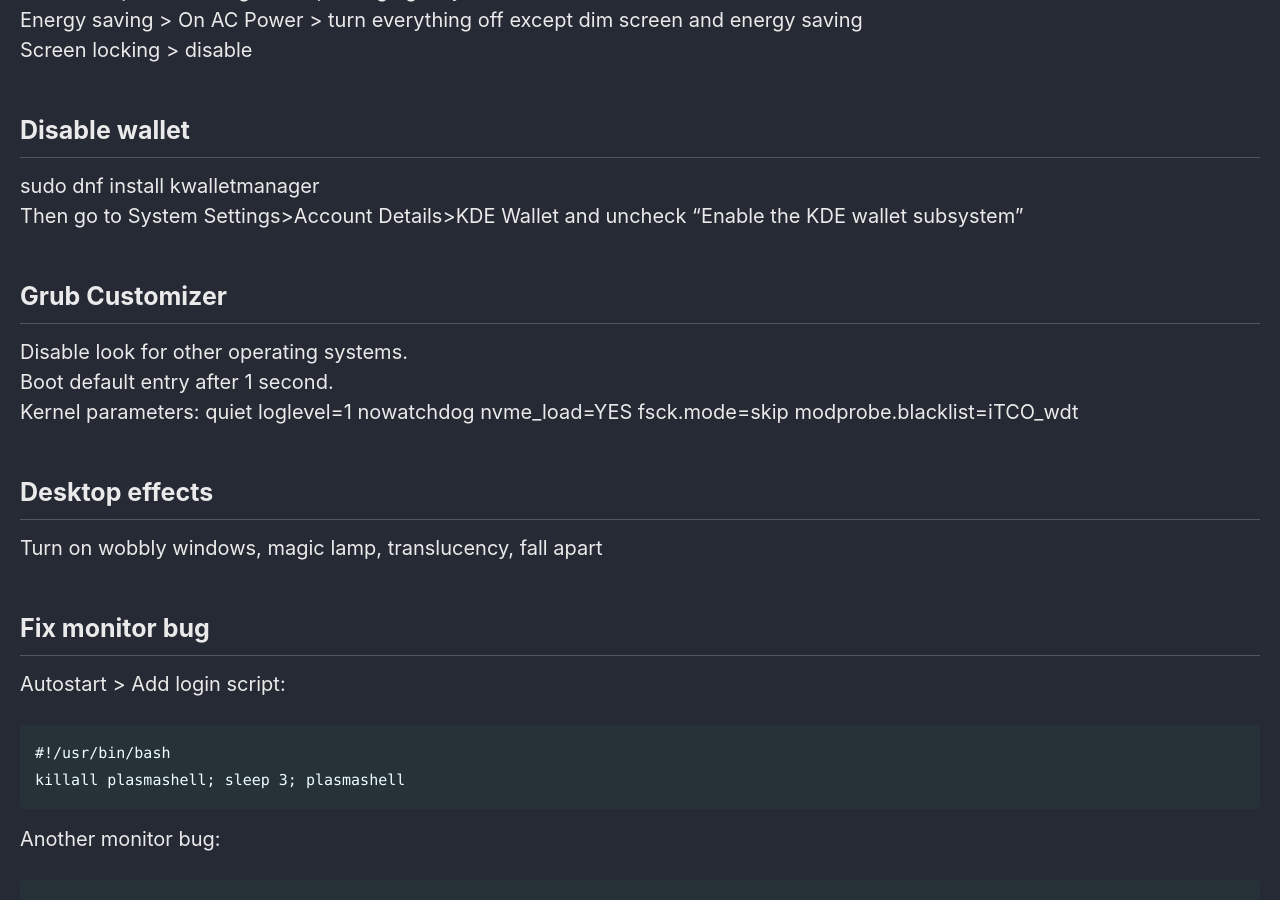
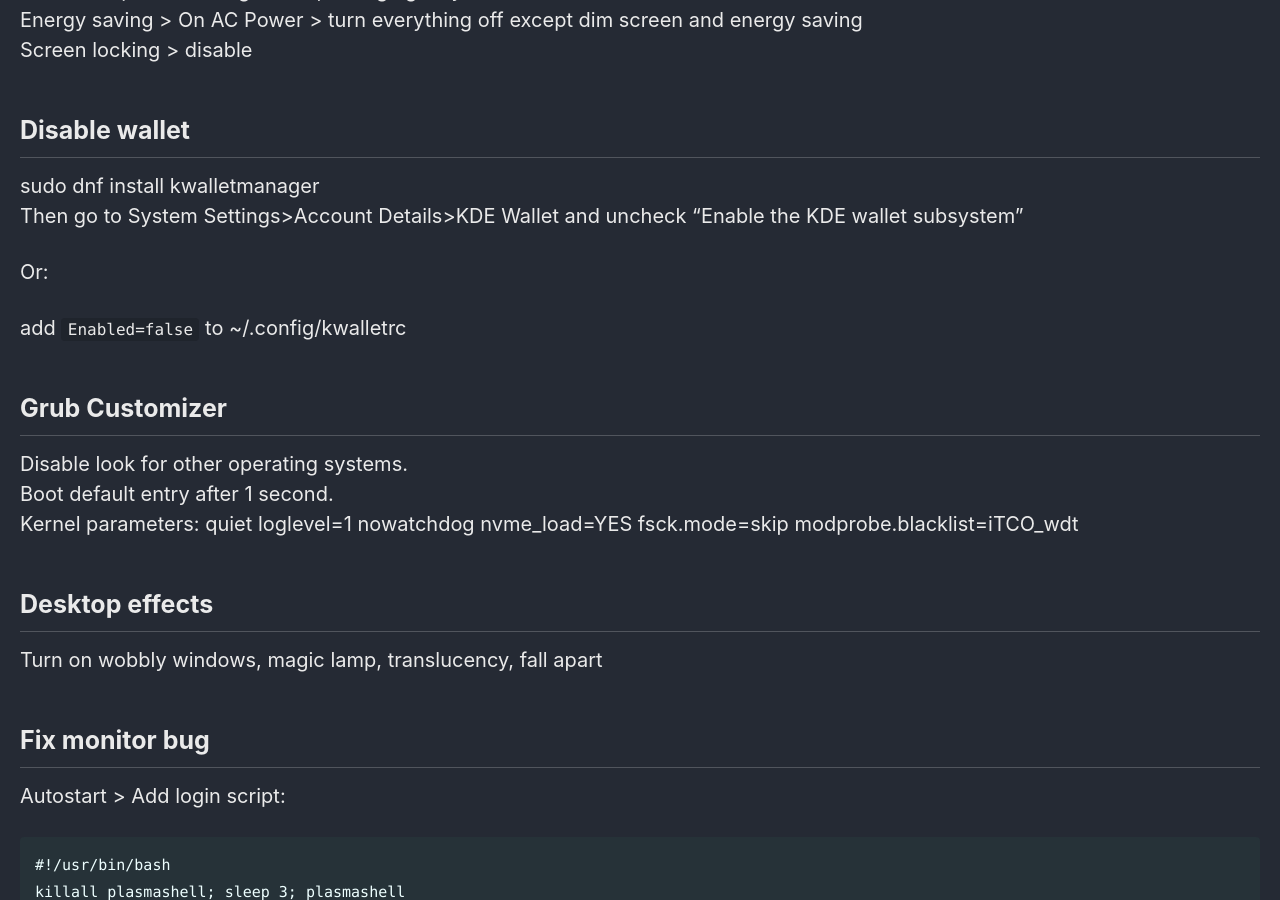
Before and after one commit to Connor-McCartney/Connor-McCartney.github.io, a Jekyll site: the page built from _pages/misc/KDE-Plasma.md, in a window 1280 px wide and 900 px high, scrolled down 1089 px. Built offline with Jekyll 4.4.1, drawn with Linux system fonts in a browser that asks for light colours; cached includes are drawn as plain includes.

Commit message:
Update KDE-Plasma.md

```diff
--- a/_pages/misc/KDE-Plasma.md
+++ b/_pages/misc/KDE-Plasma.md
@@ -43,6 +43,10 @@ Screen locking > disable
 
 sudo dnf install kwalletmanager <br>
 Then go to System Settings>Account Details>KDE Wallet and uncheck "Enable the KDE wallet subsystem"
+
+Or:
+
+add `Enabled=false` to ~/.config/kwalletrc
 
 ## Grub Customizer
 
```
